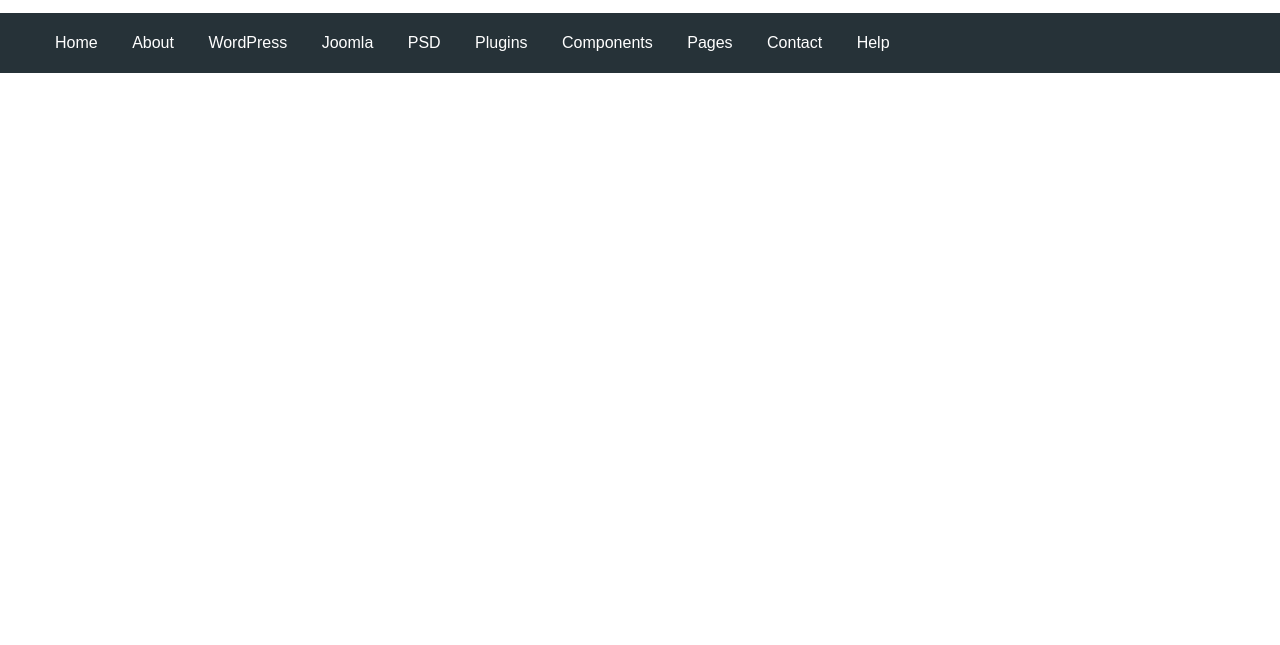
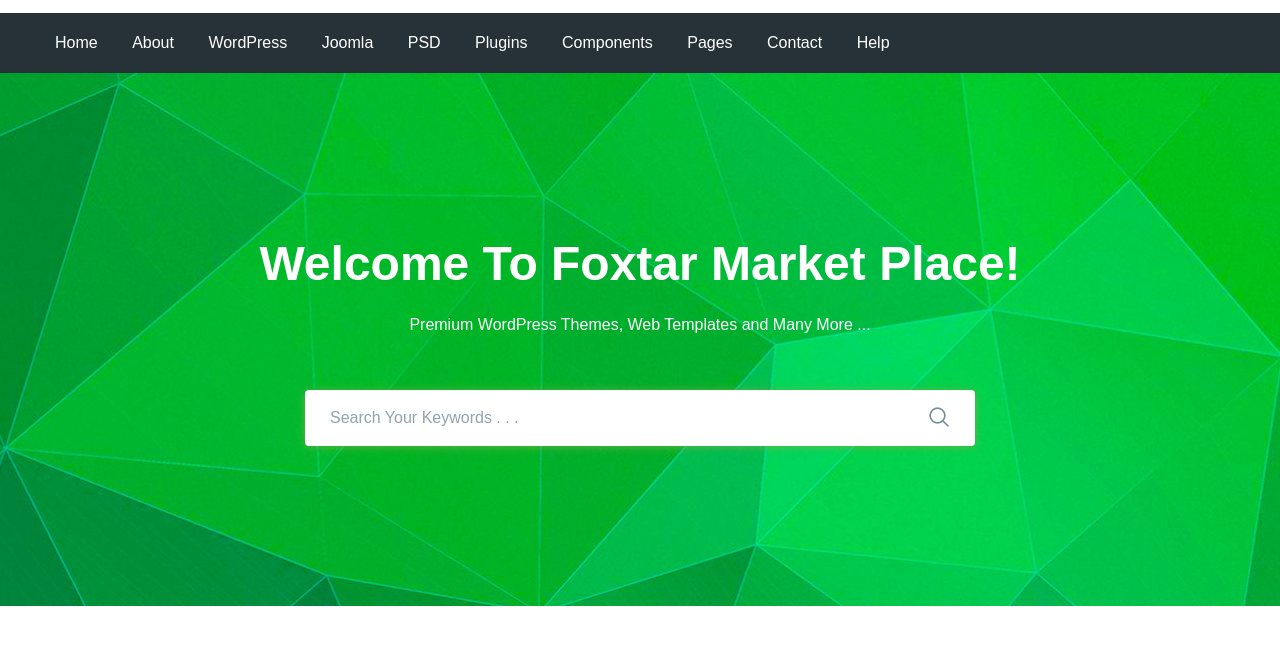
Before and after one commit to Dossym143/moderno, a website: page app/index.html in a window 1280 px wide. Shown: the part 77-722 px from the top of the page. Drawn offline with nearby package versions, Linux system fonts and the light colour scheme; files that its build step writes are made by us from their sources.

Commit message:
added search section

```diff
--- a/app/index.html
+++ b/app/index.html
@@ -95,11 +95,27 @@
                 </nav>
             </div>
         </div>
-
-
-
-
     </header>
+    <section class="search" style="background-image: url(images/search-bg.jpg)">
+        <div class="container">
+            <div class="search__inner">
+                <div class="search__inner-title">
+Welcome To Foxtar Market Place!
+                </div>
+                <div class="search__inner-text">
+Premium WordPress Themes, Web Templates and Many More ...
+                </div>
+                <div class="search__inner-form">
+                    <form>
+                        <input type="text" placeholder="Search Your Keywords . . ." required>
+                        <button type="submit">
+                            <img src="images/icons/search.png" alt="">
+                        </button>
+                    </form>
+                </div>
+            </div>
+        </div>
+    </section>
 
     <script src="https://ajax.googleapis.com/ajax/libs/jquery/3.5.1/jquery.min.js"></script>
     <script src="js/libs.min.js"></script>
--- a/app/scss/style.scss
+++ b/app/scss/style.scss
@@ -56,3 +56,57 @@
         font-style: 14px;
      }
 }
+.search{
+    background-repeat: no-repeat;
+    background-size: cover;
+    background-position: center;
+    min-height: 533px;
+
+}
+.search__inner{
+    padding: 155px 0 100px;
+    color: #fff;
+    text-align: center;
+    &-title{
+        margin-bottom: 10px;
+        font-size: 48px;
+        font-weight: 700;
+        line-height: 72px;
+    }
+    &-text{
+        margin-bottom: 50px;
+        font-weight: 500;
+        font-style: 20px;
+        line-height: 30px;
+    }
+    &-form{
+    max-width: 670px;
+    margin: 0 auto;
+    position: relative;
+    input{
+        display: block;
+        width: 100%;
+        box-shadow: 0px 1px 10px 0px rgba(124, 178, 64, 0.75);
+        border-radius: 4px;
+        height: 56px;
+        border: none;
+        font-style: 14px;
+        font-weight: 500;
+        padding-left: 25px;
+        padding-right: 60px;
+
+        &::placeholder{
+            color: #90a4ae;
+            font-weight: 500;
+
+        }
+    }
+    button{
+        position:absolute;
+        border: none;
+        background-color:transparent;
+        right: 20px;
+        top: 16px;
+    }
+}
+}
```
Also changed, not shown: app/images/icons/search.png (added), app/images/search-bg.jpg (added).
